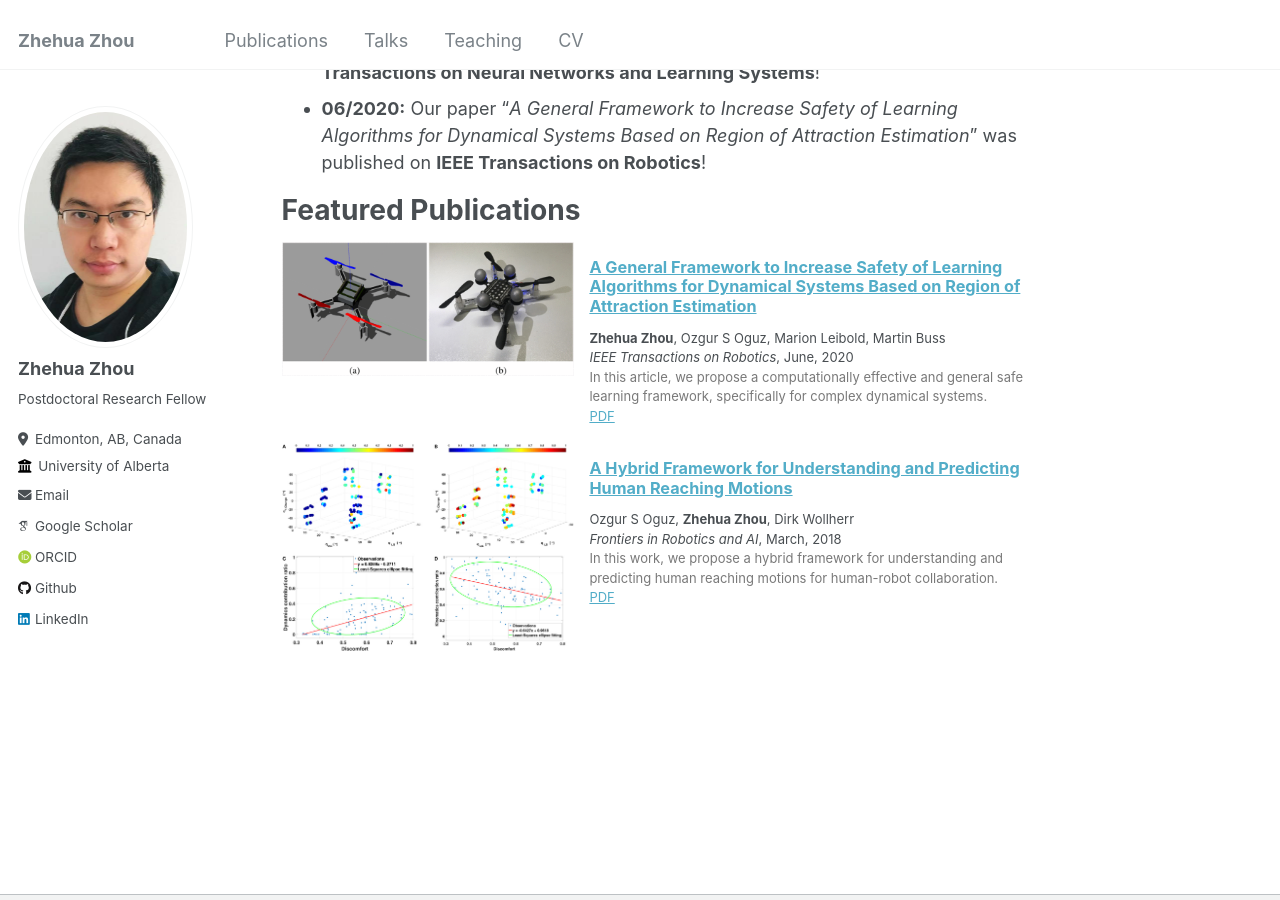
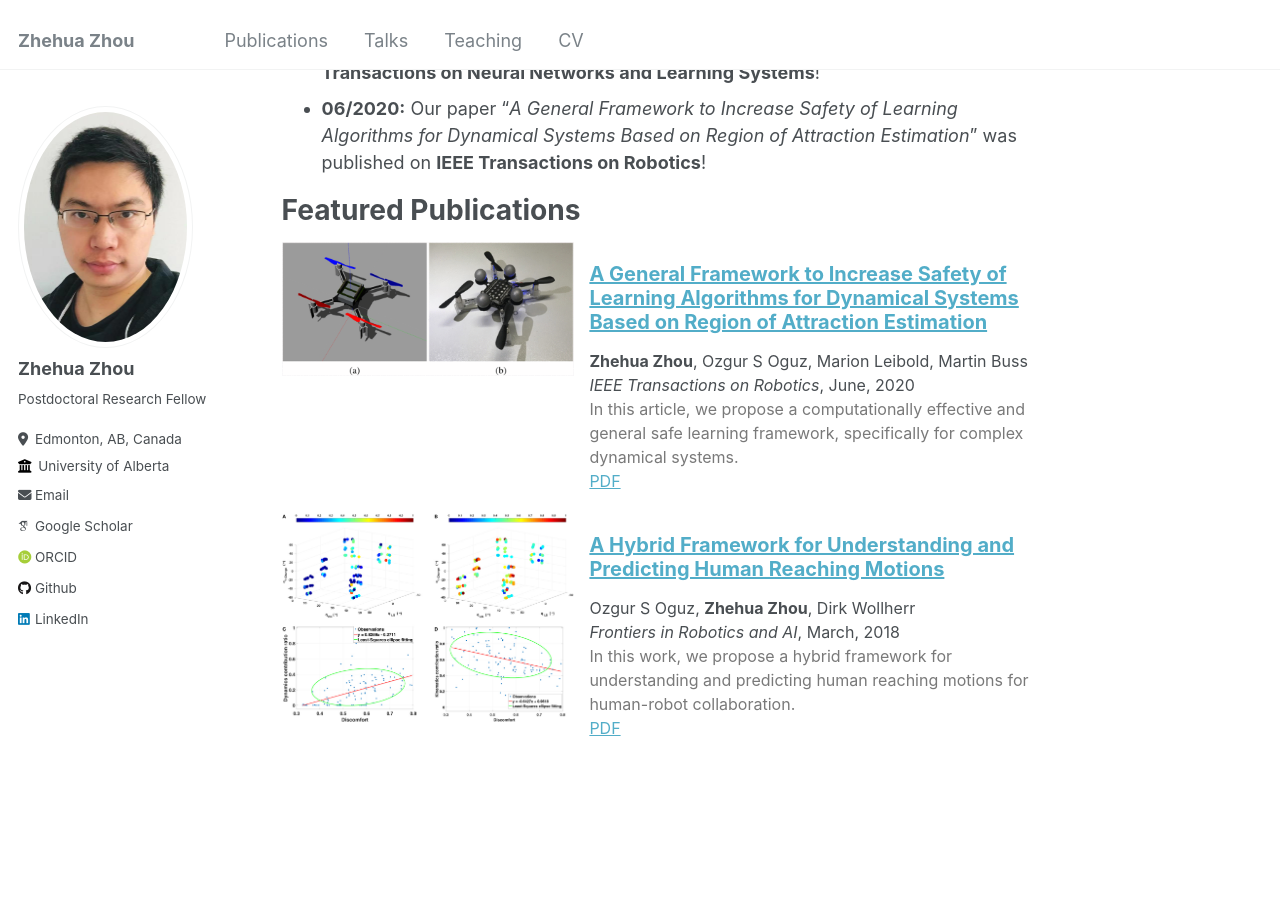
Before and after one commit to zhehuazhou/zhehuazhou.github.io, a Jekyll site: the page built from _pages/about.md, in a window 1280 px wide and 900 px high, scrolled down 1151 px. Built offline with Jekyll 4.4.1, drawn with Linux system fonts in a browser that asks for light colours; some web fonts are replaced.

Commit message:
initial update

```diff
--- a/_includes/archive-single_double.html
+++ b/_includes/archive-single_double.html
@@ -65,7 +65,7 @@
         {% endif %}
       </div>
       <div class="column right">
-        <font size="-1">
+        <font size="-0.5">
         <h2 class="archive__item-title" itemprop="headline">
           {% if post.link %}
             <a href="{{ post.link }}">{{ title }}</a> <a href="{{ base_path }}{{ post.url }}" rel="permalink"><i class="fa fa-link" aria-hidden="true" title="permalink"></i><span class="sr-only">Permalink</span></a>
```
